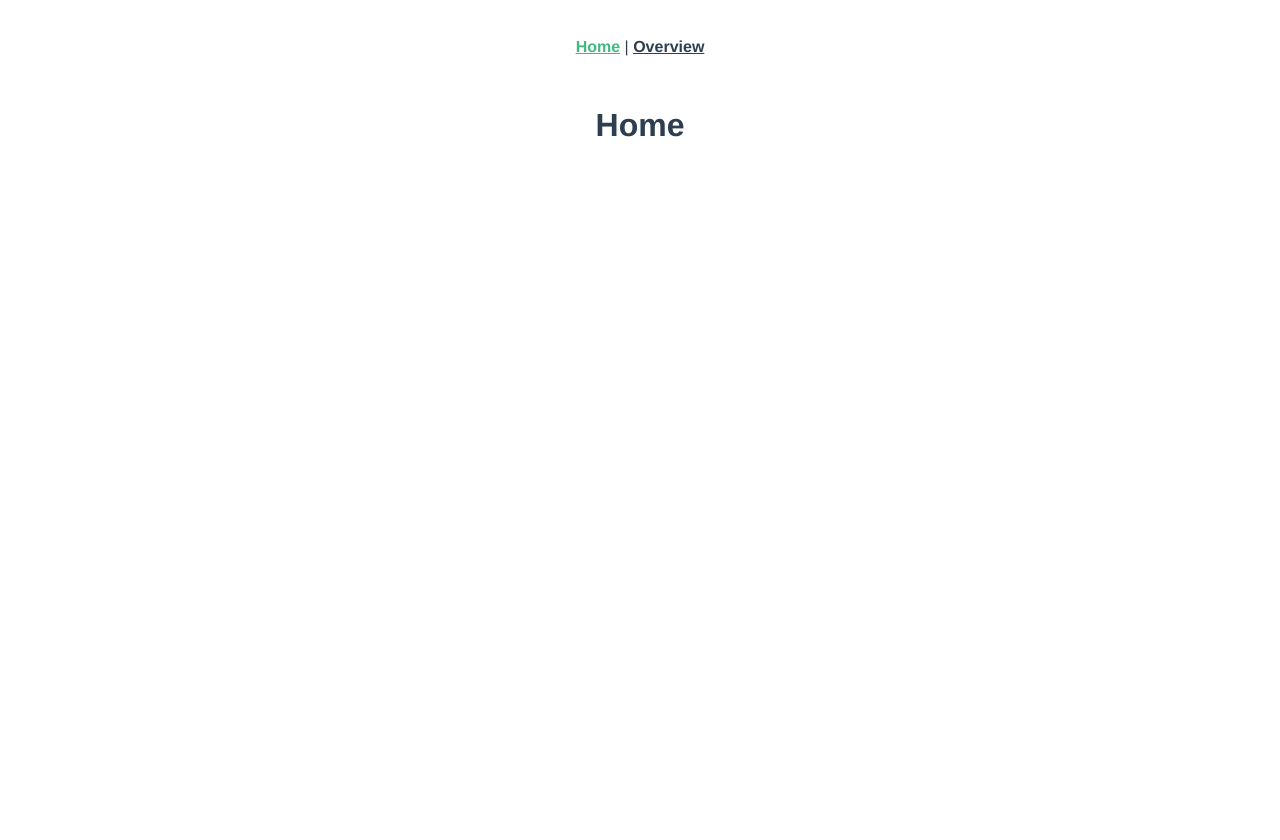
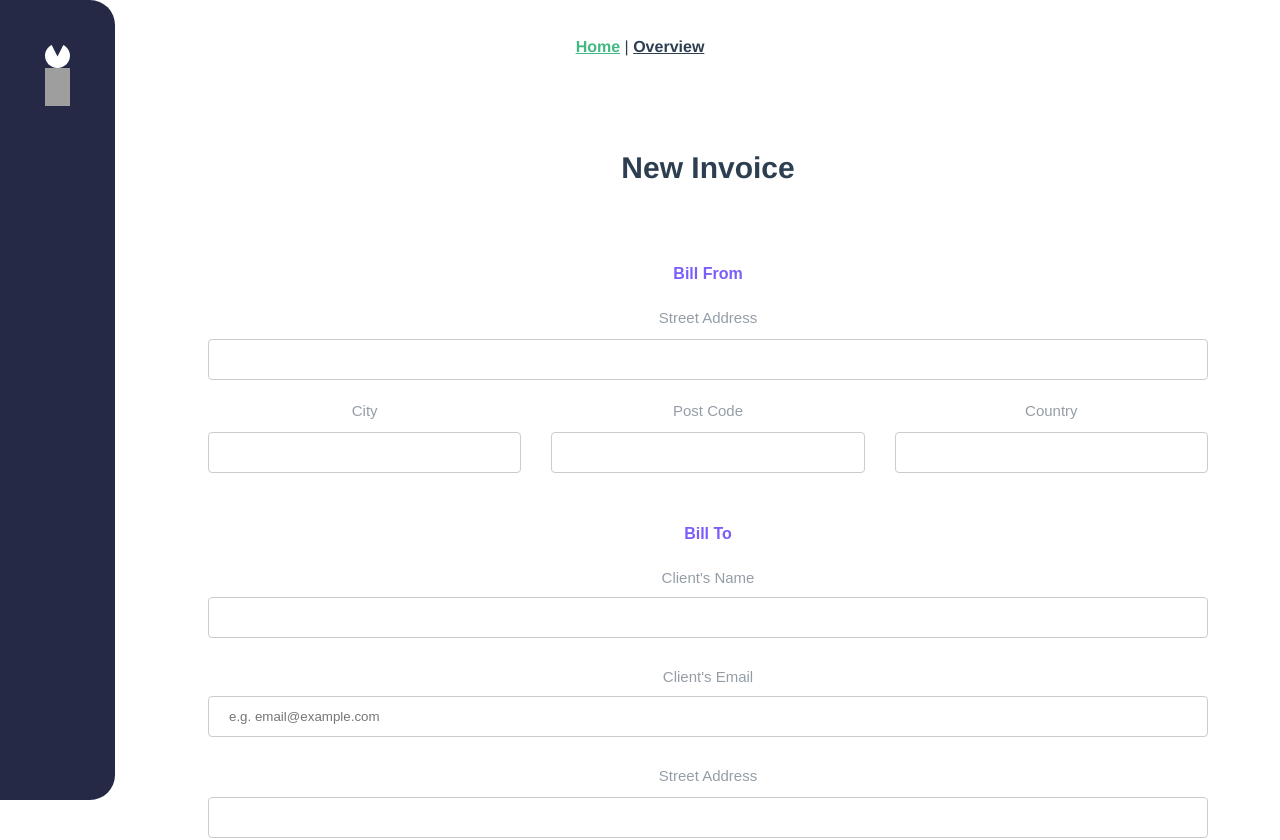
Before and after one commit to Ibsylong/Countries, a Vue app: page / in a window 1280 px wide. Shown: the top 840 px of the page. Before the commit the page ends 800 px from the top, so only its background shows below. Built offline with nearby package versions, Linux system fonts and the light colour scheme; no server answers; grey boxes are pictures that could not be loaded.

Commit message:
Update Home.vue

```diff
--- a/src/views/Home.vue
+++ b/src/views/Home.vue
@@ -1,5 +1,17 @@
 <template>
   <div class="home">
-    <h1>Home</h1>
+    <HelloWorld />
   </div>
 </template>
+
+<script>
+// @ is an alias to /src
+import HelloWorld from "@/components/HelloWorld.vue";
+
+export default {
+  name: "Home",
+  components: {
+    HelloWorld,
+  },
+};
+</script>
```
